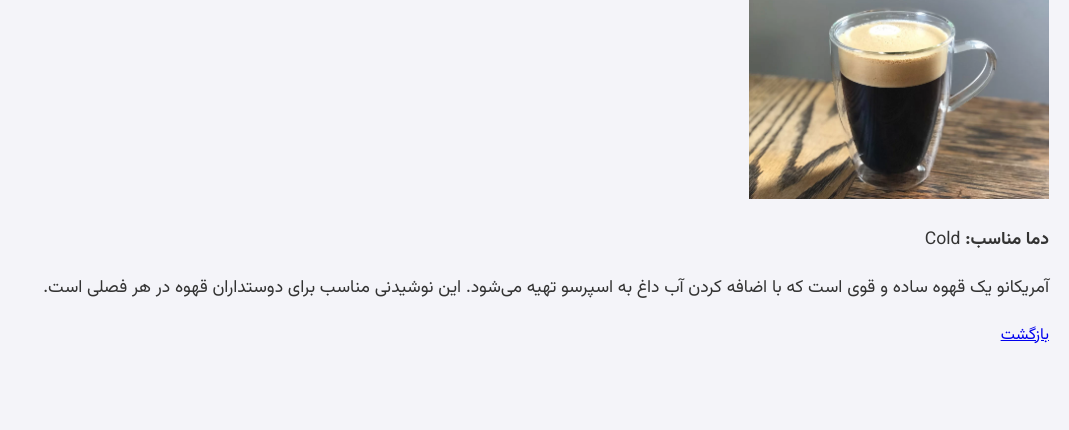
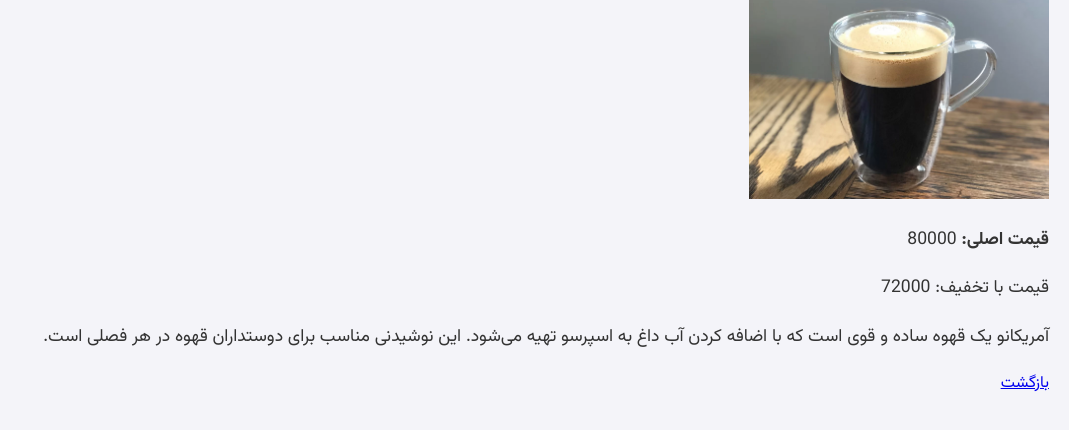
Before and after one commit to dreamstreamerr/Weather_App, a Django app: page /drink/americano/ in a window 1280 px wide. Shown: the part 115-545 px from the top of the page, without its empty margins (211-1280 px from the left). Run offline with Django 5.2, Linux system fonts and the light colour scheme; data comes from the database, SQL or seed files in the repository; both versions use the stored data as it was after the commit.

Commit message:
discounted price option

```diff
--- a/recommender/models.py
+++ b/recommender/models.py
@@ -9,6 +9,7 @@ class Drink(models.Model):
     name = models.CharField(max_length=100)
     slug = models.SlugField(null=True, blank=True)
     description = models.TextField(default='توضیحی وارد نشده است')
+    price = models.IntegerField(default=0)
     image = models.ImageField(upload_to='drinks/', null=True, blank=True)
     temperature_type = models.CharField(
         max_length=10,
@@ -20,5 +21,8 @@ class Drink(models.Model):
     )
     weather_tags = models.TextField(help_text="مثلاً: گرم، سرد، مرطوب")
 
+    # def discounted_price(self):
+    #     return (self.price * 0.8)
+
     def __str__(self):
         return self.name
--- a/recommender/templates/recommend/drink_detail.html
+++ b/recommender/templates/recommend/drink_detail.html
@@ -9,10 +9,17 @@
     <title>Document</title>
     <link rel="stylesheet" href="{% static 'css/style.css' %}">
 </head>
+
 <h1>{{ drink.name }}</h1>
+
 {% if drink.image %}
     <img src="{{ drink.image.url }}" alt="{{ drink.name }}" width="300">
 {% endif %}
-<p><strong>دما مناسب:</strong> {{ drink.get_temperature_type_display }}</p>
+
+{#<p><strong>دما مناسب:</strong> {{ drink.get_temperature_type_display }}</p>#}
+<p><strong>قیمت اصلی:</strong> {{ drink.price }}</p>
+<p>قیمت با تخفیف: {{ drink.discounted_price }}</p>
+
 <p>{{ drink.description }}</p>
+
 <a href="{% url 'recommend_drink' %}">بازگشت</a>
--- a/recommender/templates/recommend/recommend.html
+++ b/recommender/templates/recommend/recommend.html
@@ -21,6 +21,7 @@
 {% endif %}
 
 <ul>
+
     {% for drink in drinks %}
         <li><a href="{% url 'drink_detail' slug=drink.slug %}">{{ drink.name }}</a></li>
     {% empty %}
--- a/recommender/views.py
+++ b/recommender/views.py
@@ -50,6 +50,7 @@ def recommend_drink(request):
         else:
             drinks = Drink.objects.filter(temperature_type='hot')
 
+
     return render(request, 'recommend/recommend.html', {
         'drinks': drinks,
         'temp': temp,
@@ -57,6 +58,16 @@ def recommend_drink(request):
     })
 def drink_detail(request, slug):
     drink = get_object_or_404(Drink, slug=slug)
+
+    if drink.temperature_type == 'cold':
+        discounted_price = drink.price * 0.9
+    elif drink.temperature_type == 'warm':
+        discounted_price = drink.price * 0.8
+    elif drink.temperature_type == 'hot':
+        discounted_price = drink.price * 0.7
+
+    drink.discounted_price = int(discounted_price)
+
     return render(request, 'recommend/drink_detail.html', {
         'drink': drink
     })
```
Also changed, not shown: db.sqlite3, recommender/migrations/0004_drink_price.py (added), recommender/migrations/0005_alter_drink_price.py (added).
